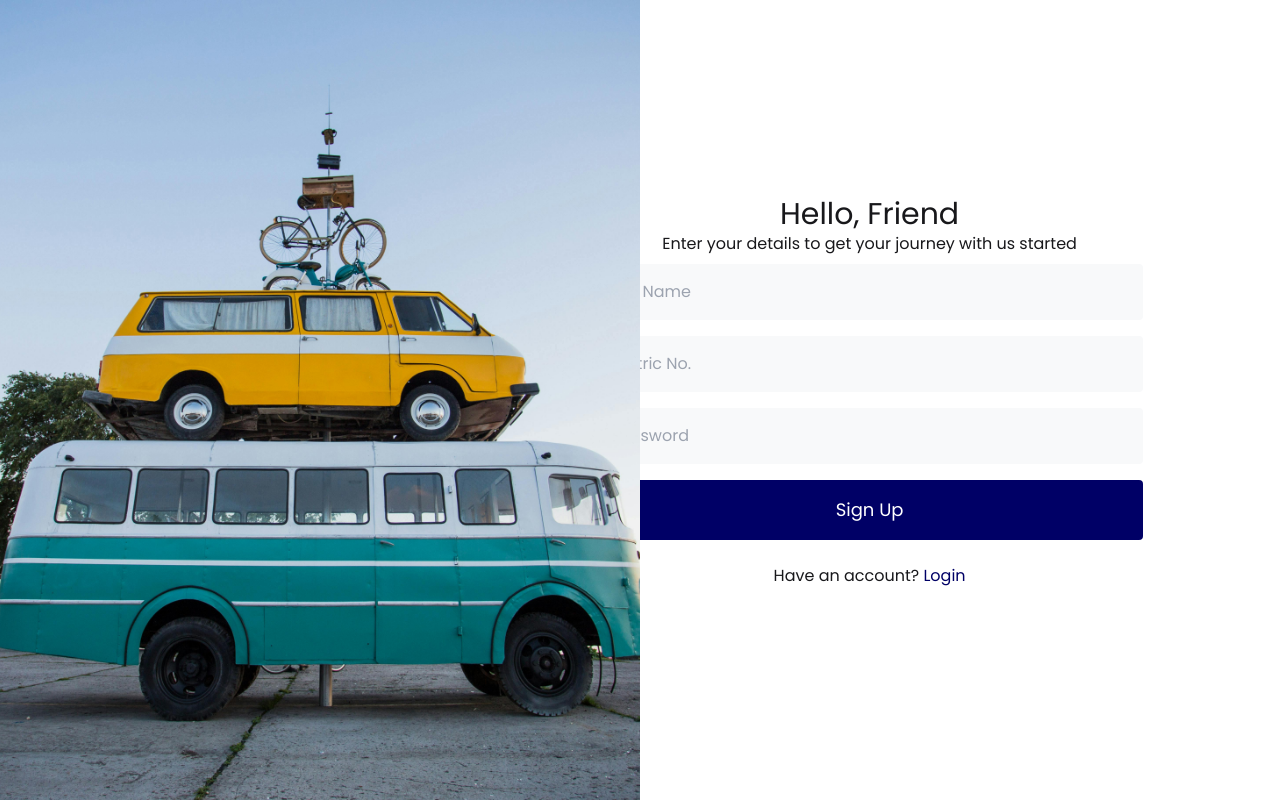
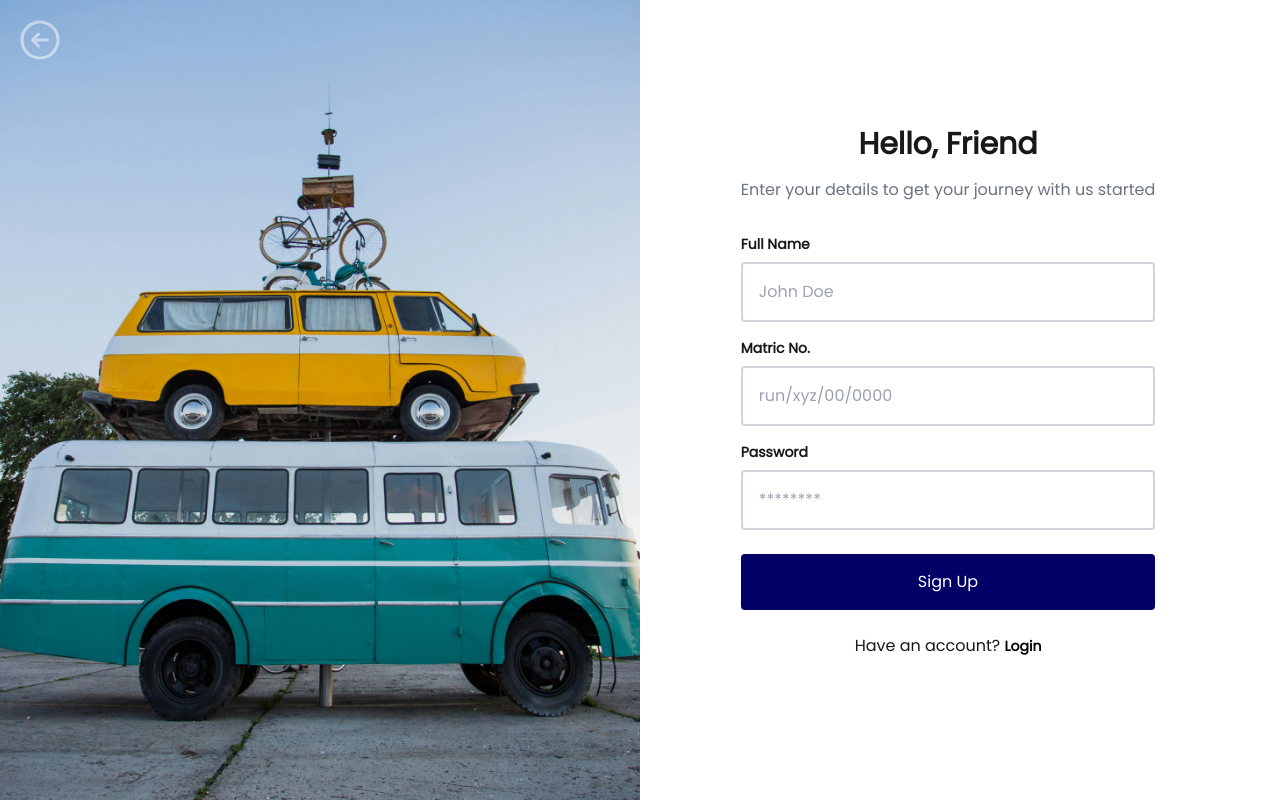
Before and after one commit to NIMIAA/run-go-frontend, a Next.js app: page /signup in a window 1280 px wide. Built offline with nearby package versions, Linux system fonts and the light colour scheme.

Commit message:
margin spacing corrections

```diff
--- a/app/login/page.tsx
+++ b/app/login/page.tsx
@@ -1,40 +1,57 @@
 import Link from "next/link";
+import { ArrowLeftCircleIcon } from "@heroicons/react/24/outline";
 export default function Login() {
     return (
+      <div>
       <div className="md:flex">
         <div className=" w-1/2">
           <div className="md:bg-black/50 bg-blend-multiply md:bg-[url(/images/background/bg-4.jpg)] w-1/2  bg-cover bg-center bg-no-repeat bg-opacity-25 absolute inset-0"></div>
         </div>
-        <div className="h-screen flex justify-center items-center">
+        <div className="h-screen flex justify-center items-center mx-6 md:w-1/2">
+        <Link href="/">
+        <ArrowLeftCircleIcon className="absolute top-4 left-4 size-12 md:text-white/50 cursor-pointer" />
+        </Link>
+          <div>
           <div className="text-center">
-            <p className="text-3xl">Welcome back, Friend</p>
-            <p>To stay connected with us, login with your personal info</p>
+            <p className="text-3xl font-semibold mb-4">Welcome back, Friend</p>
+            <p className="text-md text-gray-500 mb-8">To stay connected with us, login with your personal info</p>
+
+          <div className="flex flex-col items-center justify-center my-4">
+          <div className="w-full text-left text-sm font-semibold mb-2">Matric No.</div>
             <input
               type="text"
-              placeholder="Matric No."
-              className=" p-4 my-2 rounded w-2/3 bg-grey-bg focus:outline-black"
+              placeholder="run/xyz/00/0000"
+              className="p-4 rounded w-full border-2 border-gray-300 focus:outline-foreground"
             />
+          </div>
+
+        <div className="flex flex-col items-center justify-center my-4">
+          <div className="w-full text-left text-sm font-semibold mb-2">Password</div>
             <input
               type="text"
-              placeholder="Password"
-              className=" p-4 my-2 rounded w-2/3 bg-grey-bg focus:outline-black"
+              placeholder="********"
+              className="p-4 rounded w-full border-2 border-gray-300 focus:outline-foreground"
             />
-            <button className="bg-foreground text-background text-lg my-2 p-4 rounded w-2/3 cursor-pointer">
+          </div>
+            <button className="bg-foreground hover:bg-indigo-900 text-background text-md my-2 p-4 rounded w-full cursor-pointer transition-transform duration-200 ease-in hover:scale-105">
            Continue as a user
             </button>
-            <button className="text-foreground border-foreground border-rounded  border-2 text-lg my-2 p-4 rounded w-2/3 cursor-pointer">
+            <button className="text-foreground border-foreground border-rounded  border-2 text-lg my-2 p-4 rounded w-full cursor-pointer transition-transform duration-200 ease-in hover:scale-105">
              Continue as a driver
             </button>
+
             <div className="my-4">
-              <p>
+              <p className="text-gray-600 text-sm">
                 Don&apos;t have an account?{" "}
-                <Link className="text-foreground" href="signup">
+                <Link className="font-bold text-sm text-black hover:text-foreground" href="signup">
                   Sign Up
                 </Link>
               </p>
             </div>
           </div>
+          </div>
         </div>
+      </div>
       </div>
     );
 }
--- a/app/signup/page.tsx
+++ b/app/signup/page.tsx
@@ -1,4 +1,5 @@
 import Link from "next/link";
+import { ArrowLeftCircleIcon } from "@heroicons/react/24/outline";
 export default function SignupPage() {
     return (
       <div className="md:flex">
@@ -6,39 +7,53 @@ export default function SignupPage() {
           <div className="md:bg-black/30 w-1/2 md:bg-[url(/images/users-sign-up.jpg)] bg-cover bg-center bg-no-repeat bg-opacity-25 absolute inset-0"></div>
         </div>
 
-        <div className="h-screen flex justify-center items-center">
+        <div className="h-screen flex justify-center items-center  mx-6 md:w-1/2">
+        <Link href="/">
+        <ArrowLeftCircleIcon className="absolute top-4 left-4 size-12 md:text-white/50 cursor-pointer" />
+        </Link>
+        <div>
           <div className="text-center">
-            <p className="text-3xl">Hello, Friend</p>
-            <p>Enter your details to get your journey with us started</p>
+            <p className="text-3xl font-semibold mb-4">Hello, Friend</p>
+            <p className="text-md text-gray-500 mb-8">Enter your details to get your journey with us started</p>
 
-            <input
+            <div className="flex flex-col items-center justify-center my-4">
+          <div className="w-full text-left text-sm font-semibold mb-2">Full Name</div>
+          <input
               type="text"
-              placeholder="Full Name"
-              className="p-4 my-2 rounded w-2/3 bg-grey-bg focus:outline-black"
+              placeholder="John Doe"
+              className="p-4 rounded w-full border-2 border-gray-300 focus:outline-foreground"
             />
-            <input
+          </div>
+          <div className="flex flex-col items-center justify-center my-4">
+          <div className="w-full text-left text-sm font-semibold mb-2">Matric No.</div>
+          <input
               type="text"
-              placeholder="Matric No."
-              className=" p-4 my-2 rounded w-2/3 bg-grey-bg focus:outline-black"
+              placeholder="run/xyz/00/0000"
+              className="p-4 rounded w-full border-2 border-gray-300 focus:outline-foreground"
             />
-            <input
+          </div>
+          <div className="flex flex-col items-center justify-center my-4">
+          <div className="w-full text-left text-sm font-semibold mb-2">Password</div>
+          <input
               type="text"
-              placeholder="Password"
-              className=" p-4 my-2 rounded w-2/3 bg-grey-bg focus:outline-black"
+              placeholder="********"
+              className="p-4 rounded w-full border-2 border-gray-300 focus:outline-foreground"
             />
-            <button className="bg-foreground text-background text-lg my-2 p-4 rounded w-2/3 cursor-pointer">
+          </div>
+            <button className="bg-foreground hover:bg-indigo-900 text-background text-md my-2 p-4 rounded w-full cursor-pointer transition-transform duration-200 ease-in hover:scale-105">
               Sign Up
             </button>
             <div className="my-4">
               <p>
                 Have an account?{" "}
-                <Link className="text-foreground" href="login">
+                <Link className="font-bold text-sm text-black hover:text-foreground" href="login">
                   Login
                 </Link>
               </p>
             </div>
           </div>
         </div>
+        </div>
       </div>
     );
 }
--- a/tailwind.config.ts
+++ b/tailwind.config.ts
@@ -35,9 +35,7 @@ export default {
         sans: ["var(--font-geist-sans)", "sans-serif"],
         mono: ["var(--font-geist-mono)", "monospace"],
       },
-      // backgroundImage: {
-      //   'backgroundImg': "url('/images/background-image.jpg')",
-      // },
+
     },
   },
   plugins: [daisyui, tailwindTypography],
```
Also changed, not shown: app/page.tsx (+23 -21 lines).
